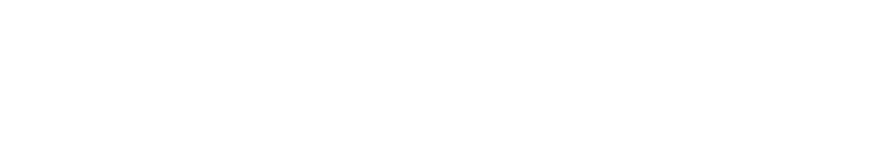
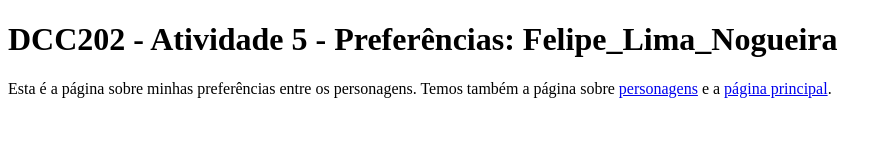
Before and after one commit to ufjf-dcc202/ufjf-dcc202-2023-3-b-atv5-FelipeUFJF05, a website: page preferencias.html in a window 1280 px wide. Shown: the whole page, without its empty margins (0-892 px from the left). Drawn offline with Linux system fonts and the light colour scheme.

Commit message:
cria um título e um parágrafo com links

```diff
--- a/preferencias.html
+++ b/preferencias.html
@@ -3,9 +3,13 @@
 <head>
     <meta charset="UTF-8">
     <meta name="viewport" content="width=device-width, initial-scale=1.0">
-    <title>Document</title>
+    <title>DCC202 - Atividade 5 - Preferências: Felipe_Lima_Nogueira</title>
 </head>
 <body>
+    <main>
+        <h1>DCC202 - Atividade 5 - Preferências: Felipe_Lima_Nogueira</h1>
+            <p>Esta é a página sobre minhas preferências entre os personagens. Temos também a página sobre <a href="personagens.html">personagens</a> e a <a href="index.html">página principal</a>.</p>
+    </main>
 
 </body>
 </html>
```
